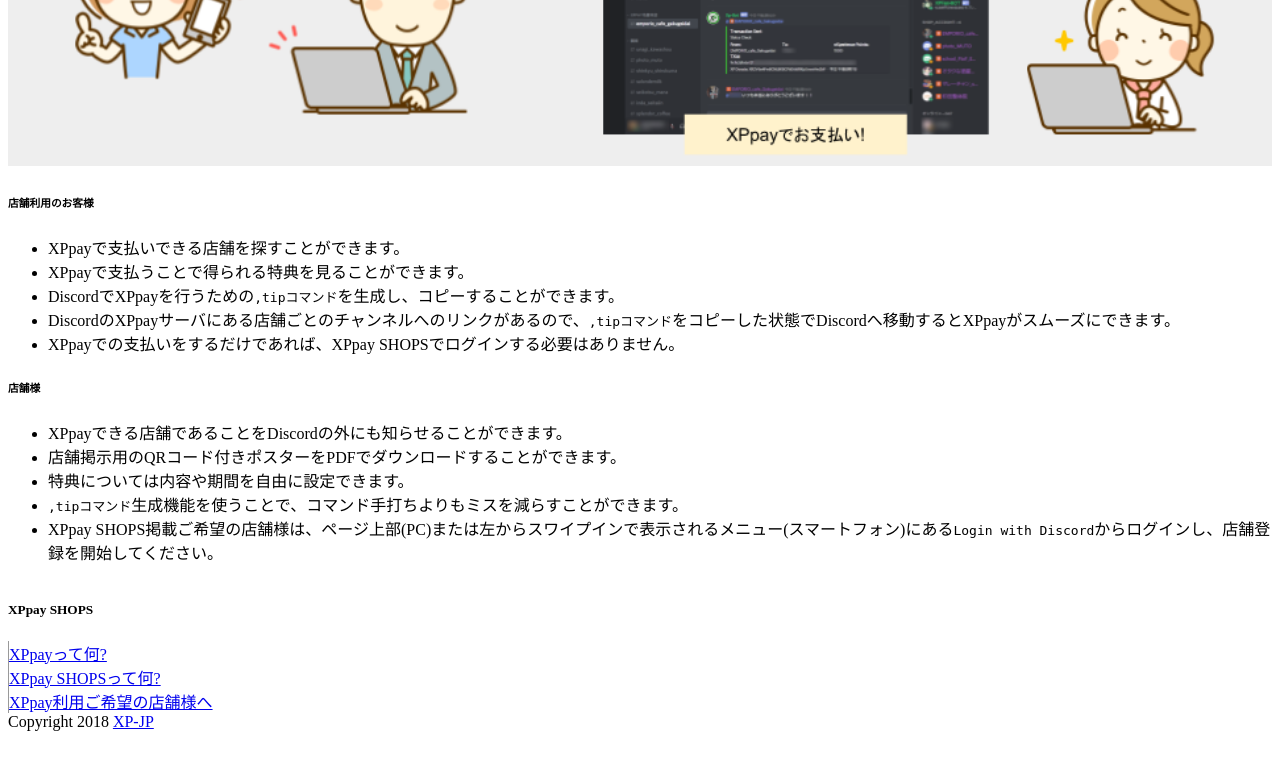
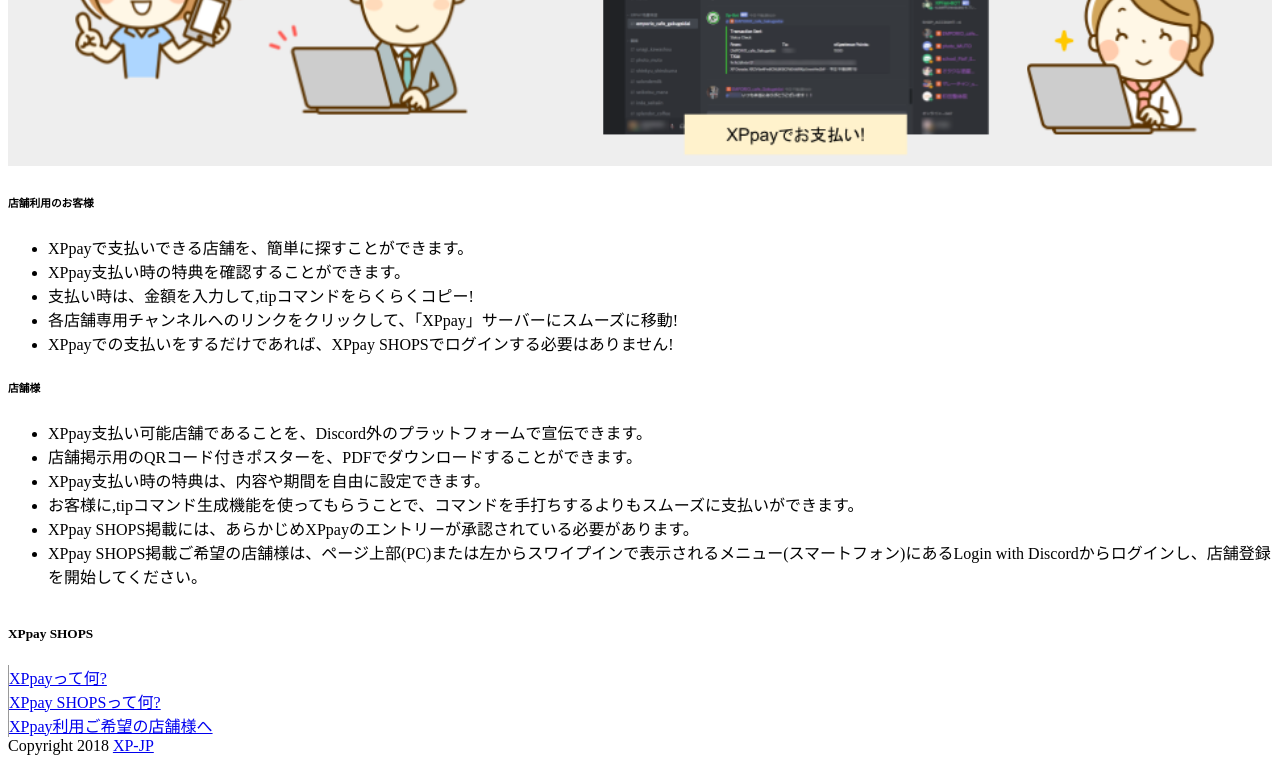
Before and after one commit to moochannel/xppay_shops, a Django app: page /payments/about_site/ in a window 1280 px wide. Shown: the part 2172-2935 px from the top of the page. Before the commit the page ends 2903 px from the top, so only its background shows below. Run offline with Django 3.2, Linux system fonts and the light colour scheme; parts of the project's set-up code (start-up, migrations or seed data) failed here and were passed over; some libraries are stand-ins or nearby versions.

Commit message:
ご案内系ページの文言変更提案を取り込みます
Thanks to @MaySoMusician

```diff
--- a/xppay/payments/templates/about/site.html
+++ b/xppay/payments/templates/about/site.html
@@ -13,21 +13,22 @@
   <div class="col s12 m6">
     <h6>店舗利用のお客様</h6>
     <ul class="browser-default">
-      <li>XPpayで支払いできる店舗を探すことができます。</li>
-      <li>XPpayで支払うことで得られる特典を見ることができます。</li>
-      <li>DiscordでXPpayを行うための<code>,tipコマンド</code>を生成し、コピーすることができます。</li>
-      <li>DiscordのXPpayサーバにある店舗ごとのチャンネルへのリンクがあるので、<code>,tipコマンド</code>をコピーした状態でDiscordへ移動するとXPpayがスムーズにできます。</li>
-      <li>XPpayでの支払いをするだけであれば、XPpay SHOPSでログインする必要はありません。</li>
+      <li>XPpayで支払いできる店舗を、簡単に探すことができます。</li>
+      <li>XPpay支払い時の特典を確認することができます。</li>
+      <li>支払い時は、金額を入力して,tipコマンドをらくらくコピー!</li>
+      <li>各店舗専用チャンネルへのリンクをクリックして、「XPpay」サーバーにスムーズに移動!</li>
+      <li>XPpayでの支払いをするだけであれば、XPpay SHOPSでログインする必要はありません!</li>
     </ul>
   </div>
   <div class="col s12 m6">
     <h6>店舗様</h6>
     <ul class="browser-default">
-      <li>XPpayできる店舗であることをDiscordの外にも知らせることができます。</li>
-      <li>店舗掲示用のQRコード付きポスターをPDFでダウンロードすることができます。</li>
-      <li>特典については内容や期間を自由に設定できます。</li>
-      <li><code>,tipコマンド</code>生成機能を使うことで、コマンド手打ちよりもミスを減らすことができます。</li>
-      <li>XPpay SHOPS掲載ご希望の店舗様は、ページ上部(PC)または左からスワイプインで表示されるメニュー(スマートフォン)にある<code>Login with Discord</code>からログインし、店舗登録を開始してください。</code></li>
+      <li>XPpay支払い可能店舗であることを、Discord外のプラットフォームで宣伝できます。</li>
+      <li>店舗掲示用のQRコード付きポスターを、PDFでダウンロードすることができます。</li>
+      <li>XPpay支払い時の特典は、内容や期間を自由に設定できます。</li>
+      <li>お客様に,tipコマンド生成機能を使ってもらうことで、コマンドを手打ちするよりもスムーズに支払いができます。</li>
+      <li>XPpay SHOPS掲載には、あらかじめXPpayのエントリーが承認されている必要があります。</li>
+      <li>XPpay SHOPS掲載ご希望の店舗様は、ページ上部(PC)または左からスワイプインで表示されるメニュー(スマートフォン)にあるLogin with Discordからログインし、店舗登録を開始してください。</li>
     </ul>
   </div>
 </div>
```
Also changed, not shown: xppay/payments/templates/about/xppay.html (+4 -4 lines).
